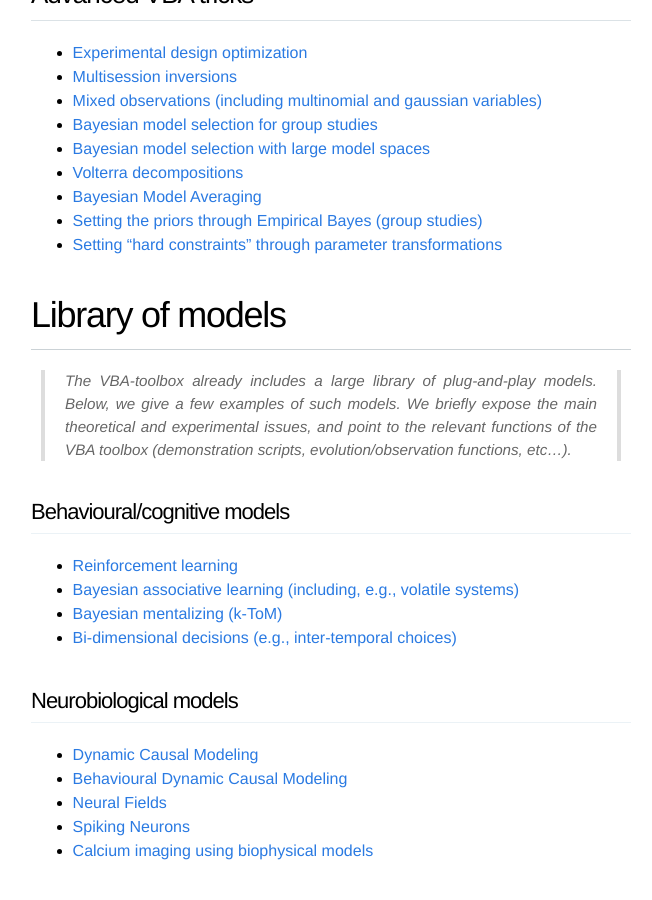
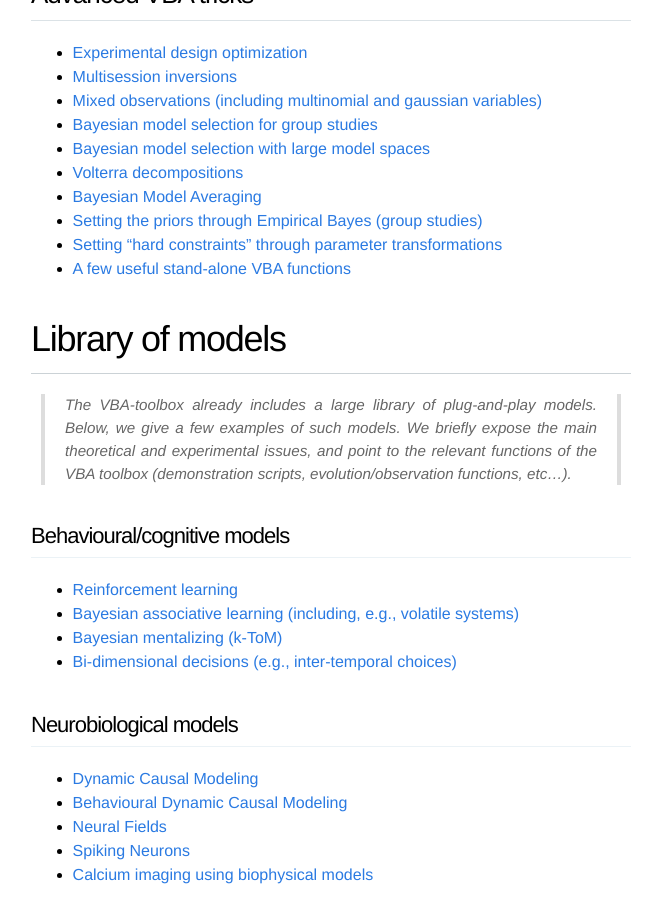
Before and after one commit to MBB-team/VBA-toolbox, a Jekyll site: the page built from _wiki/Home.md, in a window 1280 px wide and 900 px high, scrolled down 843 px. Shown: the whole window, without its empty margins (309-961 px from the left). Built offline with Jekyll 4.4.1, drawn with Linux system fonts in a browser that asks for light colours; nearby versions of some CDN libraries.

Commit message:
Update Home.md

```diff
--- a/_wiki/Home.md
+++ b/_wiki/Home.md
@@ -34,6 +34,8 @@ title: "home"
 - [Bayesian Model Averaging](VBA-BMA)
 - [Setting the priors through Empirical Bayes (group studies)](VBA-MFX)
 - [Setting "hard constraints" through parameter transformations](param-transform)
+- [A few useful stand-alone VBA functions](a-few-VBA-functions)
+
 
 # Library of models
 
```
